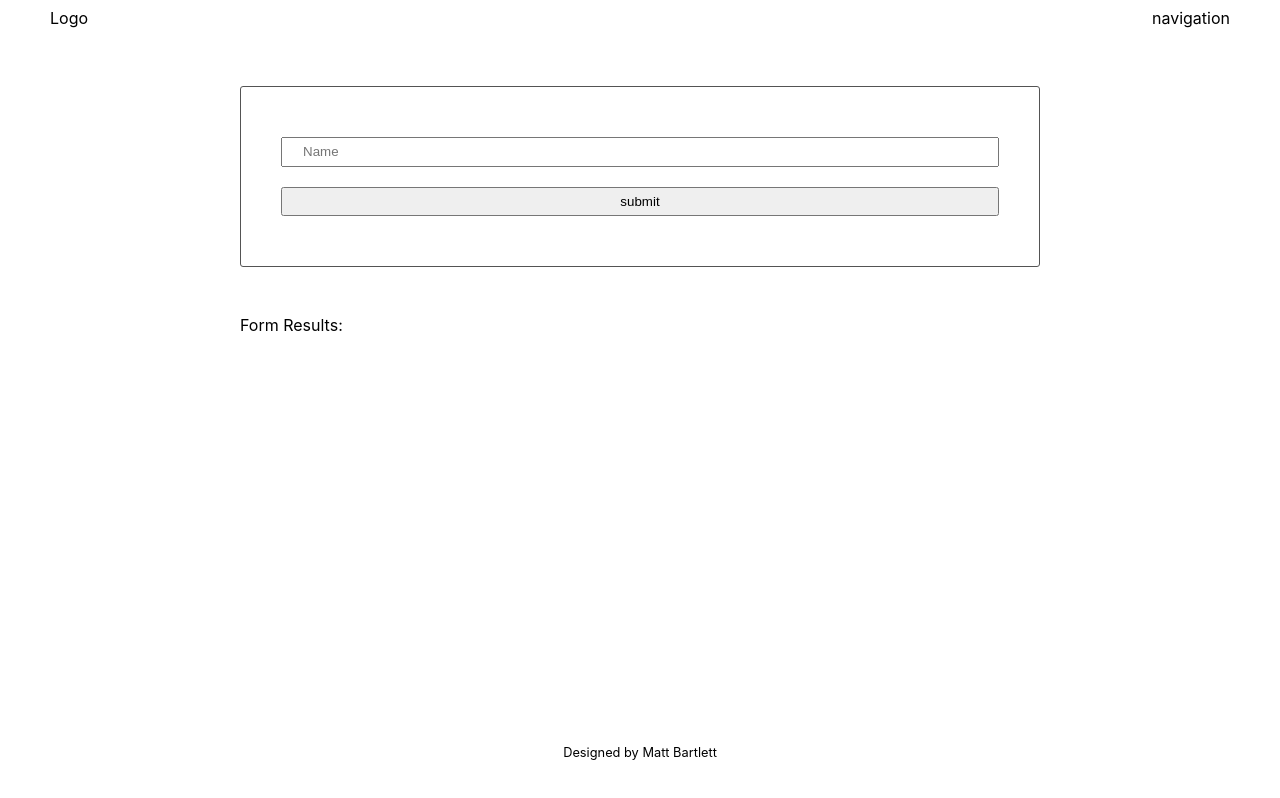
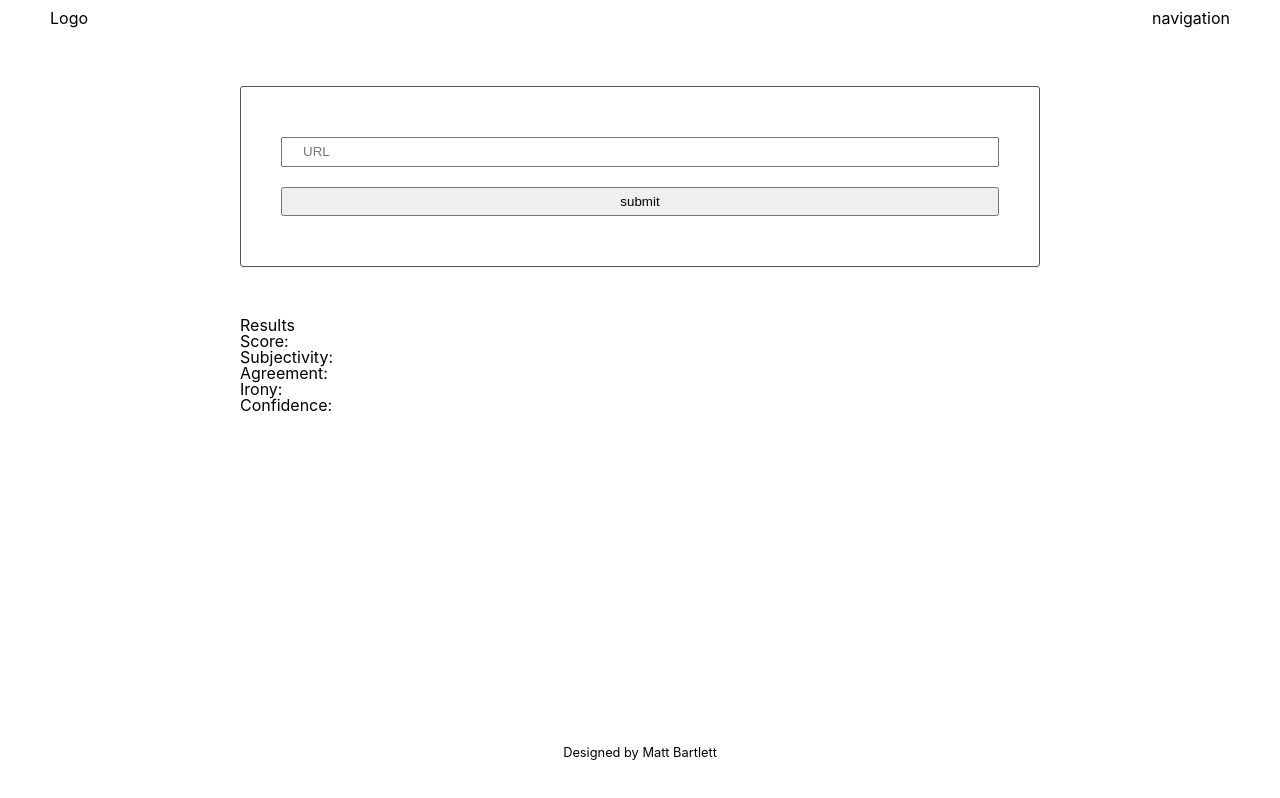
Before and after one commit to MJNBartlett/NLP-News-Evaluator, a website built with webpack: page src/client/views/index.html in a window 1280 px wide. Built offline with nearby package versions, Linux system fonts and the light colour scheme.

Commit message:
Added individual fields for data.

```diff
--- a/src/client/views/index.html
+++ b/src/client/views/index.html
@@ -18,14 +18,21 @@
         </header>
         <main>
             <section>
-                <form class="" onsubmit="return Client.handleSubmit(event)">
-                    <input id="name" type="text" name="input" value="" onblur="onBlur()" placeholder="Name">
-                    <input type="submit" name="" value="submit" onclick="return Client.handleSubmit(event)" onsubmit="return Client.handleSubmit(event)">
+                <form class="" onsubmit="Client.handleSubmit(event)">
+                    <input id="URL-input" type="text" name="input" value="" placeholder="URL">
+                    <input type="submit" name="" value="submit" onclick="Client.handleSubmit(event)" onsubmit="Client.handleSubmit(event)">
                 </form>
             </section>
-            <section>
-                <strong>Form Results:</strong>
-                <div id="results"></div>
+            <section class="section-box results-box">
+                <div id="results">
+                  <p id="results--title">Results</p>
+                  <p id="website"></p>
+                  <p>Score: <span id="score_tag"></span></p>
+                  <p>Subjectivity: <span id="subjectivity"></span></p>
+                  <p>Agreement: <span id="agreement"></span></p>
+                  <p>Irony: <span id="irony"></span></p>
+                  <p>Confidence: <span id="confidence"></span></p>
+                </div>
             </section>
         </main>
         <footer>
```
